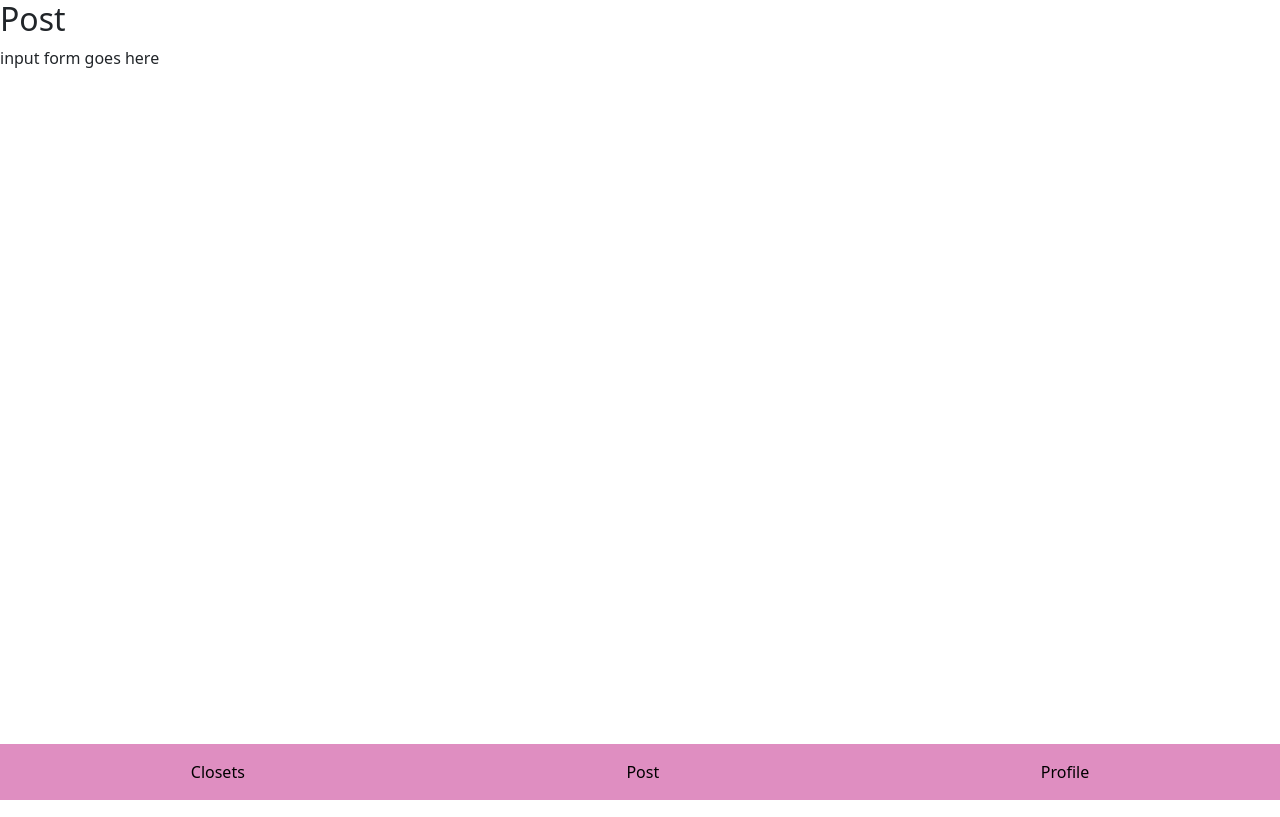
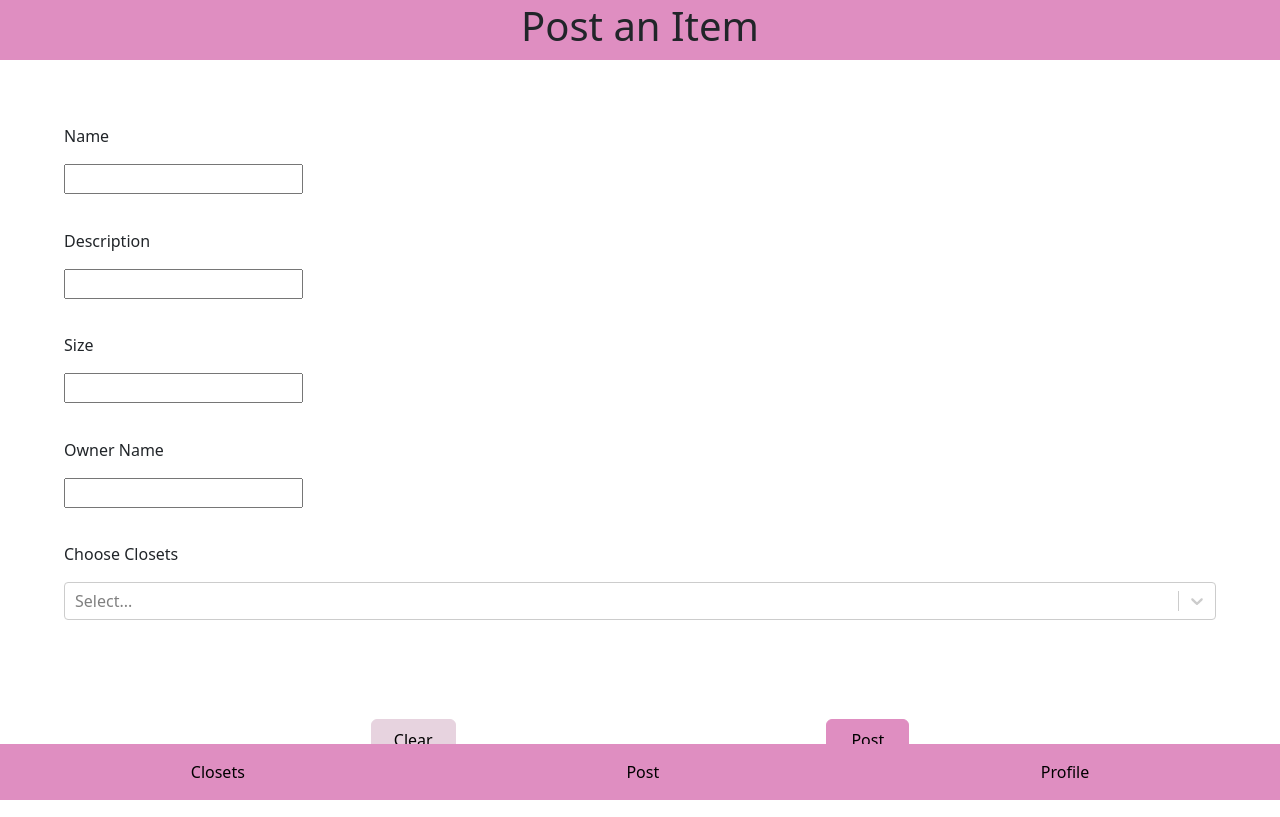
Before and after one commit to samikaiyer/ensemble-hci, a React (Create React App) app: page /post in a window 1280 px wide. Built offline with nearby package versions, Linux system fonts and the light colour scheme.

Commit message:
added post form

```diff
--- a/package.json
+++ b/package.json
@@ -13,6 +13,7 @@
     "react-dom": "^19.0.0",
     "react-router-dom": "^7.4.0",
     "react-scripts": "5.0.1",
+    "react-select": "^5.10.1",
     "web-vitals": "^2.1.4"
   },
   "scripts": {
--- a/src/Pages/Closets.js
+++ b/src/Pages/Closets.js
@@ -1,12 +1,12 @@
 import React from "react";
 import Card from 'react-bootstrap/Card';
-
+import ScreenHeader from "../components/ScreenHeader";
 import closetsData from "../closets.json";
 
 function Closets() {
   return (
     <div className="page">
-      <h2>Closets</h2>
+      <ScreenHeader text="Closets" />
       <div>
       {closetsData.closets.map((closet) => (
         <ClosetCard
--- /dev/null
+++ b/src/Pages/Post.css
@@ -0,0 +1,37 @@
+.clearbutton {
+    background-color: #E7D3DF;
+    color: black;
+    border-color: #E7D3DF;
+    padding: 8px 22px
+}
+
+.clearbutton:hover {
+    background-color: #D5A6C4;
+    border-color: #D5A6C4;
+}
+
+.postbutton {
+    background-color: #DF8EC1;
+    color: black;
+    border-color: #DF8EC1;
+    padding: 8px 24px
+}
+
+.postbutton:hover {
+    background-color: #D374A7;
+    border-color: #D374A7;
+}
+
+.inputcontainer {
+    padding: 5%;
+}
+
+.individualinputs {
+    padding-bottom: 3%;
+}
+
+.buttoncontainer {
+    display: flex;
+    justify-content: space-evenly;
+    align-items: center;
+}
--- a/src/Pages/Post.js
+++ b/src/Pages/Post.js
@@ -1,10 +1,45 @@
 import React from "react";
+import "./Post.css"
+import ScreenHeader from "../components/ScreenHeader";
+import Select from "react-select";
+import Button from 'react-bootstrap/Button';
 
 function Post() {
+  const closets = [
+    { value: "option1", label: "Roomies Closet" },
+    { value: "option2", label: "Jenna's Closet" },
+    { value: "option3", label: "My Creation" }
+  ];
+
   return (
-    <div className="page">
-      <h2>Post</h2>
-      <p>input form goes here</p>
+    <div className="postpage">
+      <ScreenHeader text="Post an Item" />
+      <div className="inputcontainer">
+        <div className="individualinputs">
+          <p>Name</p>
+          <input></input>
+        </div>
+        <div className="individualinputs">
+          <p>Description</p>
+          <input></input>
+        </div>
+        <div className="individualinputs">
+          <p>Size</p>
+          <input></input>
+        </div>
+        <div className="individualinputs">
+          <p>Owner Name</p>
+          <input></input>
+        </div>
+        <div className="individualinputs">
+          <p>Choose Closets</p>
+          <Select isMulti options={closets} closeMenuOnSelect={false}> </Select>
+        </div>
+      </div>
+      <span className="buttoncontainer">
+        <Button variant="light" className="clearbutton">Clear</Button>
+        <Button variant="light" className="postbutton">Post</Button>
+      </span>
     </div>
   );
 }
--- /dev/null
+++ b/src/components/ScreenHeader.js
@@ -0,0 +1,11 @@
+import React from 'react';
+
+const ScreenHeader = ({text}) => {
+    return (
+      <header style={{ backgroundColor: "#DF8EC1", height: "60px", display: "flex", justifyContent: "center",  alignItems: "center", lineHeight: "60px" }}>
+        <h1>{text}</h1>
+      </header>
+    );
+  };
+
+  export default ScreenHeader;
```
Also changed, not shown: src/Pages/Closets.css (added), src/Pages/Profile.css (added), 1 other file (tests, documents, lock files or other folders).
